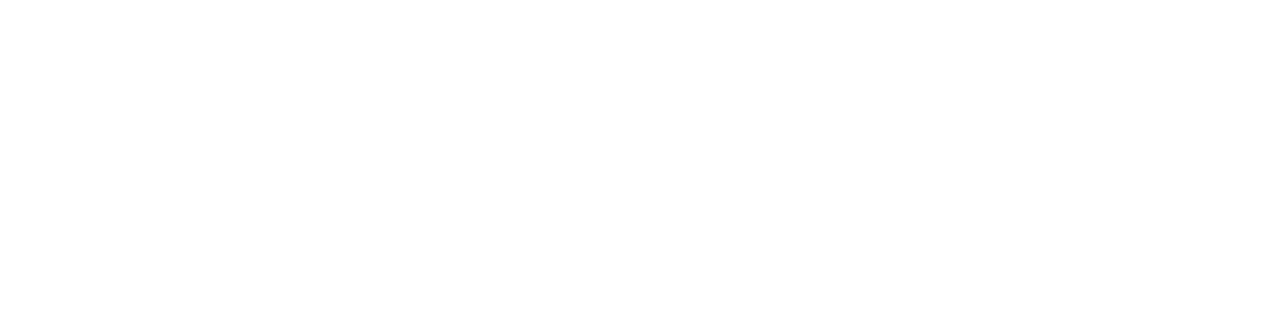
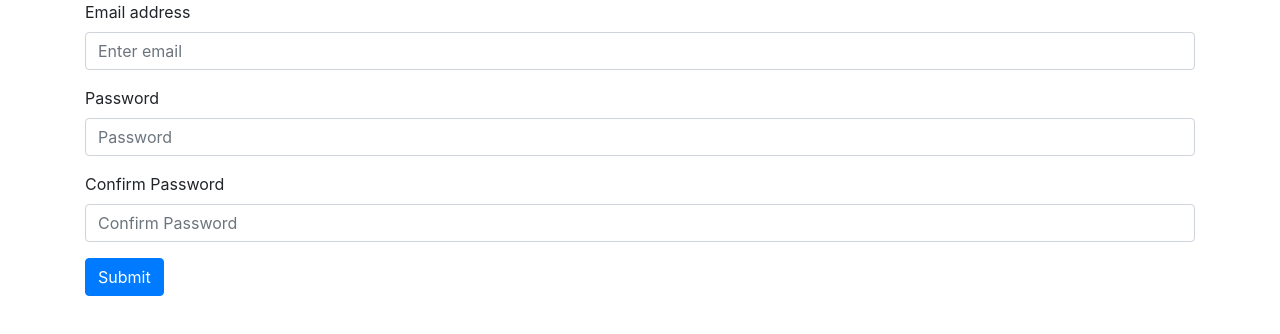
Before and after one commit to nbaugh1/ordered, a React (Create React App) app in the folder client/: page /signup in a window 1280 px wide. Shown: the top 334 px of the page. Built offline with nearby package versions, Linux system fonts and the light colour scheme.

Commit message:
build signup page for front end with form and submit button, no POST funtion yet

```diff
--- a/client/package.json
+++ b/client/package.json
@@ -7,6 +7,7 @@
     "@testing-library/jest-dom": "^4.2.4",
     "@testing-library/react": "^9.3.2",
     "@testing-library/user-event": "^7.1.2",
+    "bootstrap": "^4.5.2",
     "react": "^16.13.1",
     "react-bootstrap": "^1.1.1",
     "react-dom": "^16.13.1",
--- a/client/src/App.js
+++ b/client/src/App.js
@@ -6,6 +6,7 @@
 } from 'react-router-dom'
 import { Landing } from './components/Landing'
 import { Menu } from './components/Menu'
+import SignUp from './components/SignUp'
 import './App.css';
 
 function App() {
@@ -21,6 +22,9 @@
         <Route path="/menus">
           <Menu />
         </Route>
+        <Route path="/signup">
+          <SignUp />
+        </Route>
       </Switch>
     </Router>
   );
--- /dev/null
+++ b/client/src/components/SignUp.js
@@ -0,0 +1,35 @@
+import React from 'react'
+import Button from 'react-bootstrap/Button'
+import Container from 'react-bootstrap/Container'
+import Form from 'react-bootstrap/Form'
+
+const SignUp = () => {
+    const onSubmit = (event) => {
+        event.preventDefault()
+        console.log("bloop")
+    }
+    return (
+        <Container>
+            <Form onSubmit={onSubmit}>
+                <Form.Group controlId="formGroupEmail">
+                    <Form.Label>Email address</Form.Label>
+                    <Form.Control type="email" placeholder="Enter email" />
+                </Form.Group>
+                <Form.Group controlId="formGroupPassword">
+                    <Form.Label>Password</Form.Label>
+                    <Form.Control type="password" placeholder="Password" />
+                </Form.Group>
+                <Form.Group controlId="formGroupPasswordConfirmation">
+                    <Form.Label>Confirm Password</Form.Label>
+                    <Form.Control type="password" placeholder="Confirm Password" />
+                </Form.Group>
+                <Button variant="primary" type="submit" >
+                    Submit
+                </Button>
+            </Form>
+
+        </Container>
+    )
+}
+
+export default SignUp
--- a/client/src/index.js
+++ b/client/src/index.js
@@ -1,6 +1,6 @@
 import React from 'react';
 import ReactDOM from 'react-dom';
-import './index.css';
+import 'bootstrap/dist/css/bootstrap.min.css'
 import App from './App';
 
 ReactDOM.render(
```
Also changed, not shown: 1 other file (tests, documents, lock files or other folders).
